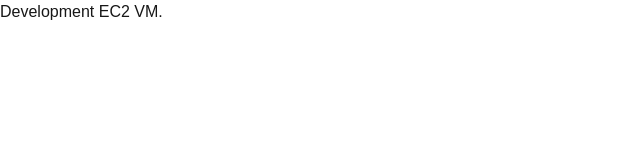
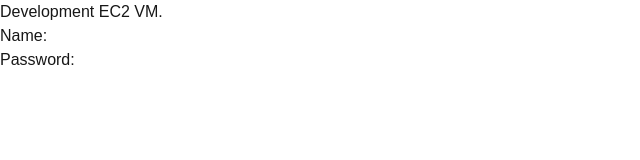
Before and after one commit to kartik-giri/week25_turborepo, a Next.js app in the folder apps/next-app/: page / in a window 1280 px wide. Shown: the top 160 px of the page, without its empty margins (0-640 px from the left). Built offline with nearby package versions, Linux system fonts and the light colour scheme; no server answers; the database is empty.

Commit message:
Update page.tsx

```diff
--- a/apps/next-app/app/page.tsx
+++ b/apps/next-app/app/page.tsx
@@ -6,8 +6,8 @@
     <>
     <h1>Development EC2 VM.</h1>
     {/* ? option chaning means if user exist render user if null or undefined just redner undefined */}
-    <h1>{user?.username}</h1>
-    <h1>{user?.email}</h1>
+    <h1>Name: {user?.username}</h1>
+    <h1>Password: {user?.email}</h1>
     </>
   )
 }
```
